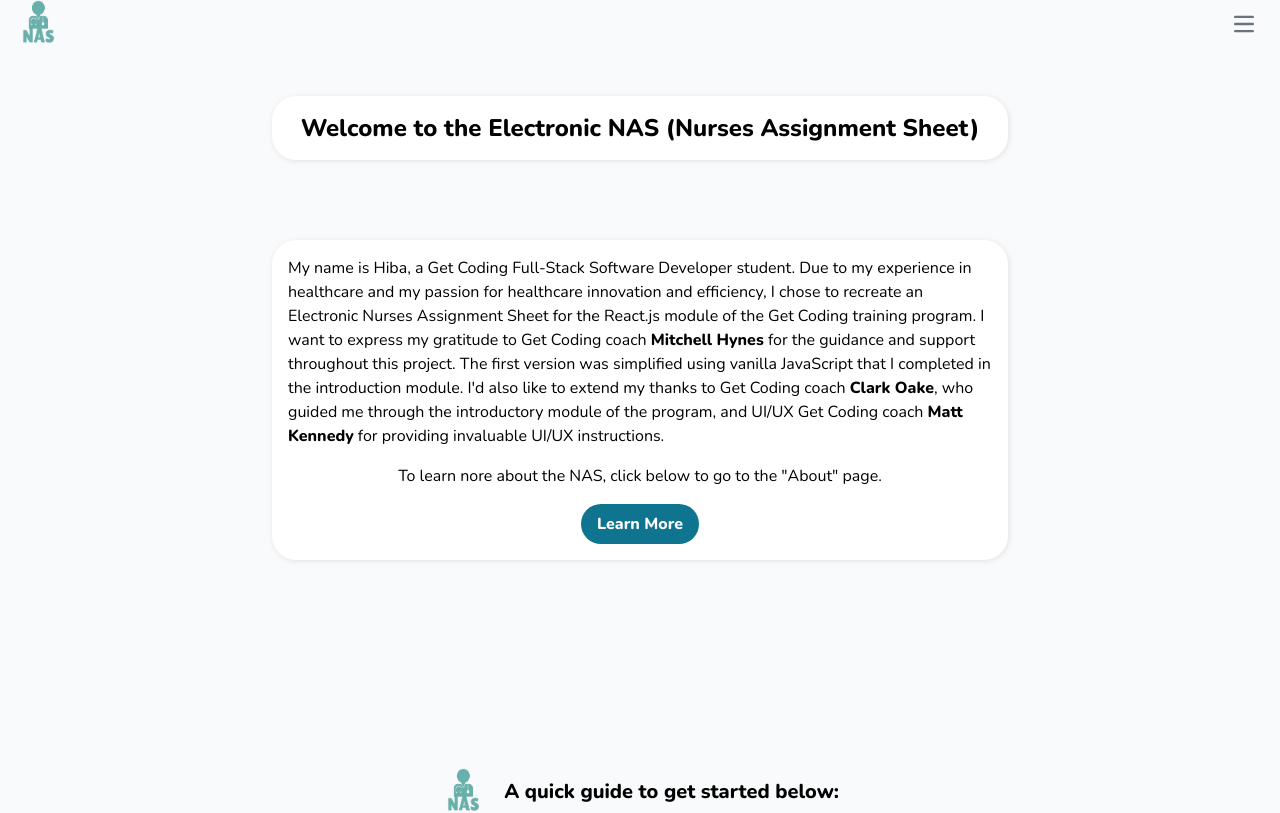
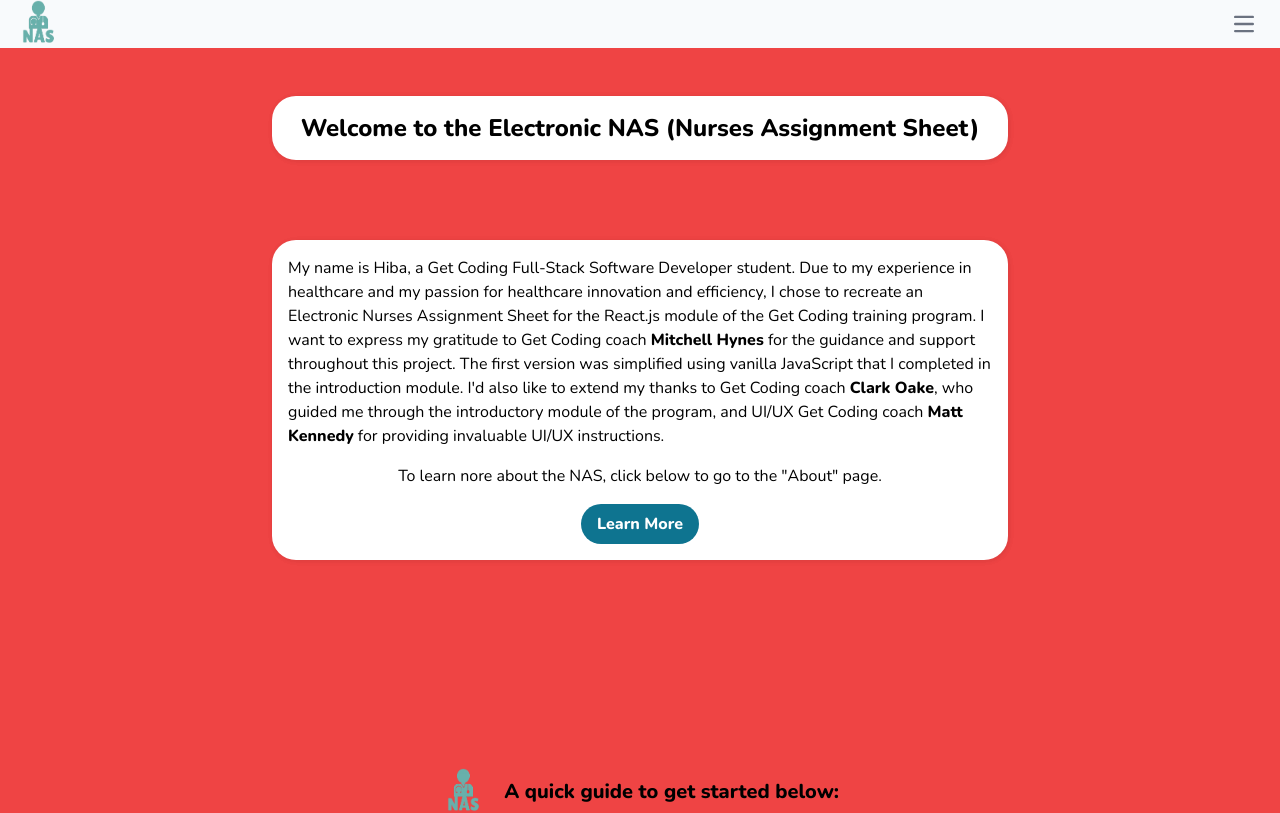
Before and after one commit to Hiba-Mohamed/Collab-NAS-Project, a React (Vite) app: page /#/ in a window 1280 px wide. Shown: the top 813 px of the page. Built offline with nearby package versions, Linux system fonts and the light colour scheme.

Commit message:
Update introPage.tsx

```diff
--- a/src/pages/introPage.tsx
+++ b/src/pages/introPage.tsx
@@ -2,7 +2,7 @@ import { Link } from "react-router-dom";
 
 export function LandingPage() {
   return (
-    <div className="min-h-screen items-center bg-gray-50 font-nunito pt-12 flex flex-col max-w-xl sm:max-w-full p-6">
+    <div className="min-h-screen items-center bg-red-500 font-nunito pt-12 flex flex-col max-w-xl sm:max-w-full p-6">
       <div className="max-w-3xl">
         <div className="rounded-3xl bg-white flex flex-col items-center mx-4 shadow-lg p-4 text-lg sm:text-2xl text-center font-bold">
           Welcome to the Electronic NAS (Nurses Assignment Sheet)
```
